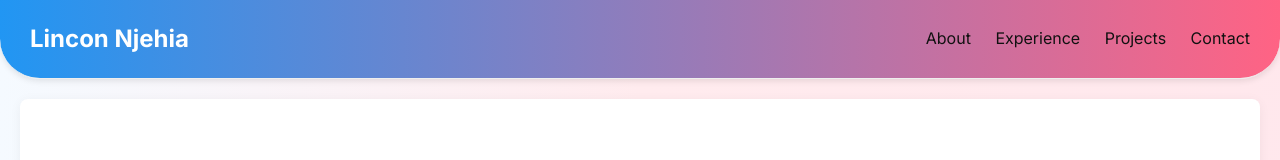
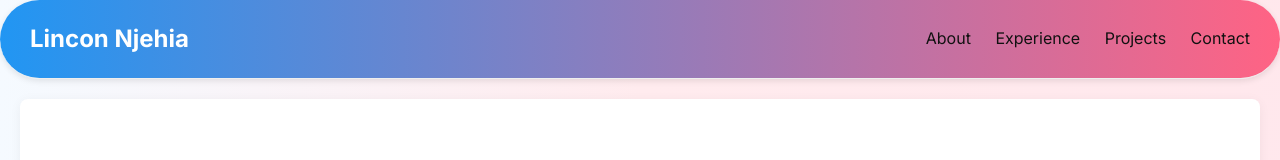
Before and after one commit to lincon-njehia/portfolio, a plain HTML site: page index.html in a window 1280 px wide. Shown: the top 160 px of the page. Drawn offline with Linux system fonts and the light colour scheme.

Commit message:
Update index.html

```diff
--- a/index.html
+++ b/index.html
@@ -18,8 +18,8 @@ header {
   color: white;
   padding: 20px 30px;
   box-shadow: 0 2px 6px rgba(0, 0, 0, 0.1);
-  border-bottom-left-radius: 40px;
-  border-bottom-right-radius: 40px;
+  border-radius: 40px;
+}
 }
 
     }
```
